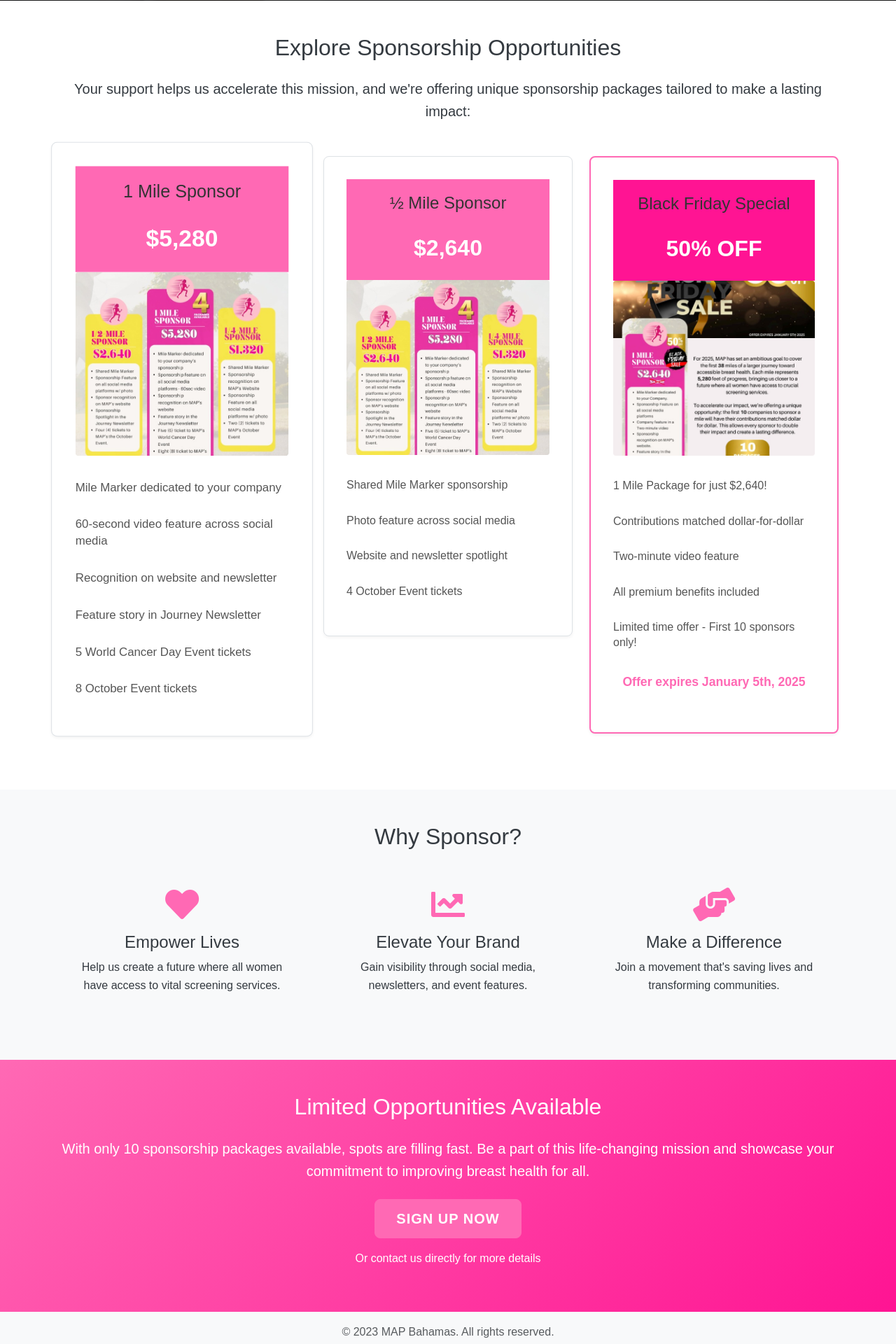
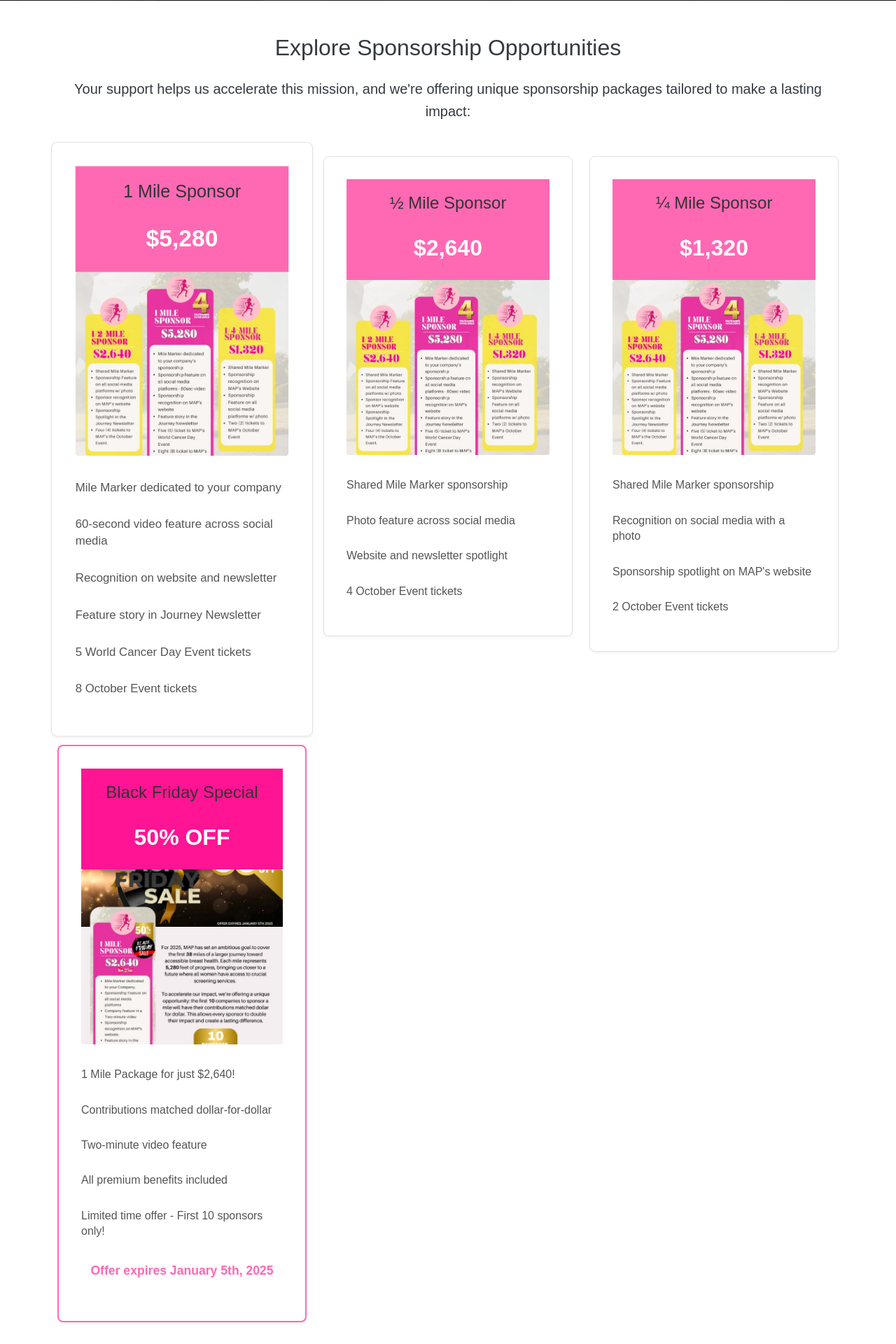
Before and after one commit to salutethegenius/map-bahamas-breast-cancer-platform, a Flask app: page / in a window 1280 px wide. Shown: the part 771-2691 px from the top of the page at 70% size. Run offline with Flask 3, Linux system fonts and the light colour scheme.

Commit message:
Agent query: Is the ¼ Mile Sponsor package visible on the homepage between the ½ Mile Sponsor and Black Friday Special packages? And does it show the correct price ($1,320) and benefits?

```diff
--- a/templates/base.html
+++ b/templates/base.html
@@ -57,7 +57,7 @@
 
     <footer class="footer mt-auto py-3 bg-light">
         <div class="container text-center">
-            <span class="text-muted">© 2023 MAP Bahamas. All rights reserved.</span>
+            <span class="text-muted">© 2024 MAP Bahamas. All rights reserved. Created by: KemisDigital</span>
         </div>
     </footer>
 
--- a/templates/index.html
+++ b/templates/index.html
@@ -54,6 +54,24 @@
                         <li>Photo feature across social media</li>
                         <li>Website and newsletter spotlight</li>
                         <li>4 October Event tickets</li>
+                    </ul>
+                </div>
+            </div>
+
+            <div class="col-md-4">
+                <div class="package-card">
+                    <div class="package-header">
+                        <h3>¼ Mile Sponsor</h3>
+                        <div class="price">$1,320</div>
+                    </div>
+                    <div class="package-image">
+                        <img src="{{ url_for('static', filename='images/sponsor.jpeg') }}" alt="¼ Mile Package">
+                    </div>
+                    <ul class="package-features">
+                        <li>Shared Mile Marker sponsorship</li>
+                        <li>Recognition on social media with a photo</li>
+                        <li>Sponsorship spotlight on MAP's website</li>
+                        <li>2 October Event tickets</li>
                     </ul>
                 </div>
             </div>
```
